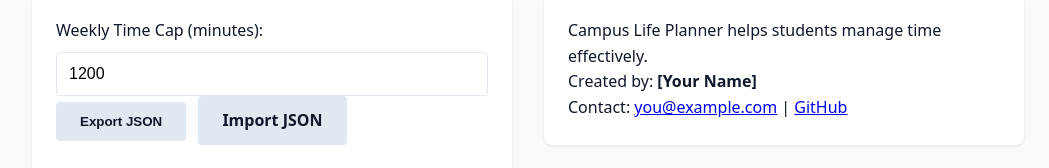
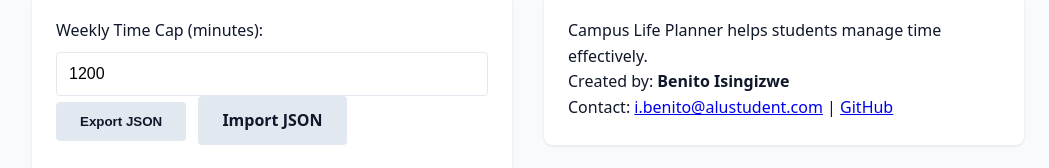
Before and after one commit to ibenito-cpu/Summative-Assignment-Campus-Life-Planner, a plain HTML site: page index.html in a window 1280 px wide. Shown: the part 984-1152 px from the top of the page, without its empty margins (112-1161 px from the left). Drawn offline with Linux system fonts and the light colour scheme.

Commit message:
Final commit

```diff
--- a/index.html
+++ b/index.html
@@ -116,8 +116,8 @@
         <h2 id="about-heading">About</h2>
         <div class="panel">
           <p>Campus Life Planner helps students manage time effectively.</p>
-          <p>Created by: <strong>[Your Name]</strong></p>
-          <p>Contact: <a href="mailto:you@example.com">you@example.com</a> | <a href="https://github.com/yourusername" target="_blank">GitHub</a></p>
+          <p>Created by: <strong>Benito Isingizwe</strong></p>
+          <p>Contact: <a href="mailto:you@example.com">i.benito@alustudent.com</a> | <a href="https://github.com/ibenito-cpu" target="_blank">GitHub</a></p>
         </div>
       </section>
     </div>
```
